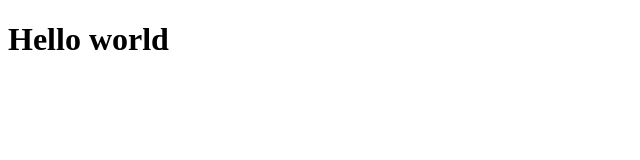
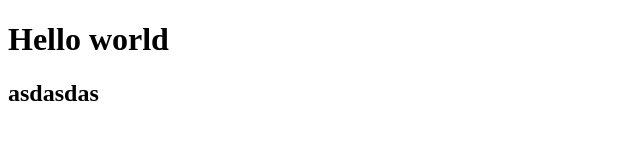
Before and after one commit to davdff/project_1, a plain HTML site: page index.html in a window 1280 px wide. Shown: the whole page, without its empty margins (0-640 px from the left). Drawn offline with Linux system fonts and the light colour scheme.

Commit message:
third commit

```diff
--- a/index.html
+++ b/index.html
@@ -8,5 +8,6 @@
   </head>
   <body>
     <h1>Hello world</h1>
+    <h2>asdasdas</h2>
   </body>
 </html>
```
